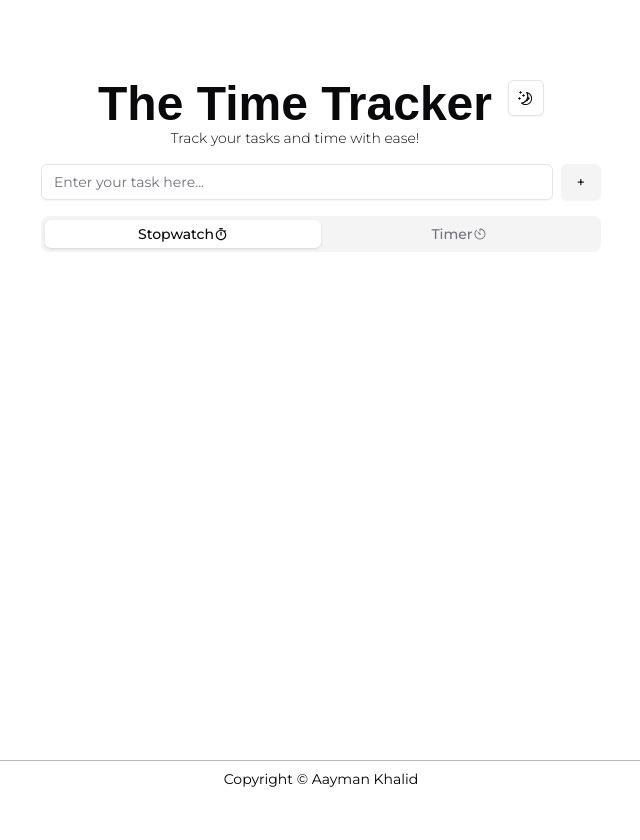
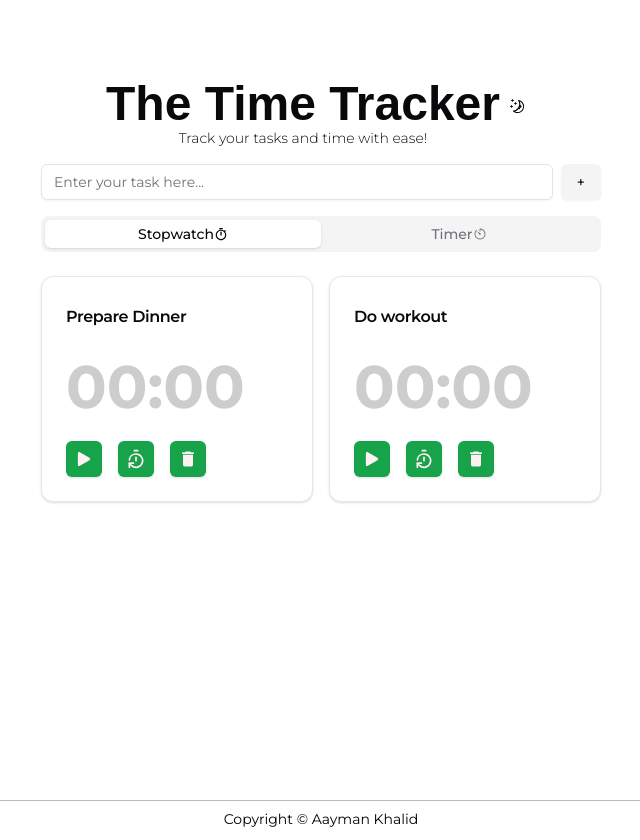
Before and after one commit to Aayman-star/thetimetracker, a Next.js app: page / in a window 1280 px wide. Shown: the whole page, without its empty margins (319-959 px from the left). Before the commit the page ends 800 px from the top, so only its background shows below. Built offline with nearby package versions, Linux system fonts and the light colour scheme; a web font is replaced by a local one.

Commit message:
changed the name of the btn prop function from onClick to onbtnClick

```diff
--- a/src/components/Buttons.tsx
+++ b/src/components/Buttons.tsx
@@ -5,52 +5,52 @@ import { FaStop, FaPlay } from "react-icons/fa";
 import { SunIcon } from "@radix-ui/react-icons";
 import { MoonIcon } from "@radix-ui/react-icons";
 //For theme buttons
-type themeProp = {
-  onClick: () => void;
+type BtnProp = {
+  onbtnClick: () => void;
 };
-export const StartButton = () => {
+export const StartButton = ({ onbtnClick }: BtnProp) => {
   return (
-    <Button size="icon" className="">
+    <Button onClick={onbtnClick} size="icon" className="">
       <FaPlay />
     </Button>
   );
 };
 
-export const StopButton = () => {
+export const StopButton = ({ onbtnClick }: BtnProp) => {
   return (
-    <Button size="icon" className="">
+    <Button onClick={onbtnClick} size="icon" className="">
       <FaStop />
     </Button>
   );
 };
 
-export const ResetButton = () => {
+export const ResetButton = ({ onbtnClick }: BtnProp) => {
   return (
-    <Button size="icon" className="">
-      <LuTimerReset />
+    <Button onClick={onbtnClick} size="icon" className="">
+      <LuTimerReset className="text-xl" />
     </Button>
   );
 };
 export const DeleteButton = () => {
   return (
     <Button size="icon" className="">
-      <MdDelete />
+      <MdDelete className="text-xl" />
     </Button>
   );
 };
 
-export const LightMode = ({ onClick }: themeProp) => {
+export const LightMode = ({ onbtnClick }: BtnProp) => {
   return (
-    <Button onClick={onClick} size="icon" variant="outline">
+    <Button onClick={onbtnClick} size="icon" variant="ghost">
       <SunIcon className="text-foreground" />
     </Button>
   );
 };
 
-export const DarkMode = ({ onClick }: themeProp) => {
+export const DarkMode = ({ onbtnClick }: BtnProp) => {
   return (
-    <Button onClick={onClick} size="icon" variant="outline">
-      <MoonIcon className="text-foreground" />
+    <Button onClick={onbtnClick} size="icon" variant="ghost">
+      <MoonIcon className="text-foreground " />
     </Button>
   );
 };
--- a/src/components/Main.tsx
+++ b/src/components/Main.tsx
@@ -27,7 +27,7 @@ const Main = () => {
           action="post">
           <Input
             type="text"
-            className="placeholder-zinc-500 placeholder-opacity-50 outline-none text-zinc-300"
+            className="placeholder-foreground placeholder-opacity-50 outline-none text-foreground"
             placeholder="Enter your task here..."
             value={text}
             onChange={(e) => setText(e.target.value)}
--- a/src/components/StopWatch.tsx
+++ b/src/components/StopWatch.tsx
@@ -1,23 +1,24 @@
 "use client";
 import React, { useState } from "react";
-import { StartButton, StopButton, ResetButton, DeleteButton } from "./Buttons";
-import {
-  Card,
-  CardContent,
-  CardFooter,
-  CardHeader,
-  CardTitle,
-} from "./ui/card";
+import StopWatchComponent from "./StopWatchComponent";
 import { Data } from "@/lib/Data";
 type TextProp = {
   task: Data[];
 };
 
 export const StopWatch = ({ task }: TextProp) => {
-  const [time, setTime] = useState(0);
   return (
-    <div className="">
-      {/* <div>
+    <div className="grid grid-col-1 md:grid-cols-2 gap-4">
+      {" "}
+      {task.map((item, i) => (
+        <StopWatchComponent key={item.id} task={item.text} id={item.id} />
+      ))}
+    </div>
+  );
+};
+
+{
+  /* <div>
         {task.map((item, index) => (
           <Card
             key={index}
@@ -50,7 +51,5 @@ export const StopWatch = ({ task }: TextProp) => {
             </CardFooter>
           </Card>
         ))}
-      </div> */}
-    </div>
-  );
-};
+      </div> */
+}
--- a/src/components/StopWatchComponent.tsx
+++ b/src/components/StopWatchComponent.tsx
@@ -64,12 +64,12 @@ const StopWatchComponent = ({ id, task }: WatchProp) => {
       </CardContent>
       <CardFooter className="flex items-center gap-x-4">
         {watchCheck ? (
-          <StopButton onClick={stopWatch} />
+          <StopButton onbtnClick={stopWatch} />
         ) : (
-          <StartButton onClick={startWatch} />
+          <StartButton onbtnClick={startWatch} />
         )}
 
-        <ResetButton onClick={resetWatch} />
+        <ResetButton onbtnClick={resetWatch} />
         <DeleteButton />
       </CardFooter>
     </Card>
--- a/src/components/TheTimeTrackerApp.tsx
+++ b/src/components/TheTimeTrackerApp.tsx
@@ -12,9 +12,9 @@ import { LightMode, DarkMode } from "./Buttons";
 const TheTimeTrackerApp = () => {
   const { theme, setTheme } = useTheme();
   return (
-    <main className="w-full h-[95vh]   p-20 bg-background">
+    <main className="w-full min-h-screen p-10 md:p-20 bg-background">
       <div className="flex flex-col items-center w-full">
-        <div className="flex  gap-x-4">
+        <div className="flex">
           <h1
             className={`${almendra.className} text-foreground font-bold  text-[1.5rem]  md:text-5xl`}>
             The Time Tracker
@@ -23,16 +23,17 @@ const TheTimeTrackerApp = () => {
               Track your tasks and time with ease!
             </span>
           </h1>
-
+          <div className="md:mt-2">
             {theme === "dark" ? (
               <LightMode
-              onClick={() => setTheme(theme === "dark" ? "light" : "dark")}
+                onbtnClick={() => setTheme(theme === "dark" ? "light" : "dark")}
               />
             ) : (
               <DarkMode
-              onClick={() => setTheme(theme === "dark" ? "light" : "dark")}
+                onbtnClick={() => setTheme(theme === "dark" ? "light" : "dark")}
               />
             )}
+          </div>
         </div>
 
         <div className="my-4 w-full">
--- a/src/components/Timer.tsx
+++ b/src/components/Timer.tsx
@@ -1,16 +1,15 @@
-import React from "react";
 import { Data } from "@/lib/Data";
+import TimerComponent from "./TimerComponent";
+
 type TextProp = {
   task: Data[];
 };
 
 const Timer = ({ task }: TextProp) => {
   return (
-    <div>
+    <div className="grid grid-col-1 md:grid-cols-2 gap-4">
       {task.map((item, i) => (
-        <p key={i} className="text-foreground  font-light my-2">
-          {item.text}
-        </p>
+        <TimerComponent key={item.id} task={item.text} id={item.id} />
       ))}
     </div>
   );
--- a/src/components/TimerComponent.tsx
+++ b/src/components/TimerComponent.tsx
@@ -73,12 +73,12 @@ const TimerComponent = ({ id, task }: TimerProp) => {
         </CardContent>
         <CardFooter className="flex items-center gap-x-4">
           {timerCheck ? (
-            <StopButton onClick={stopTimer} />
+            <StopButton onbtnClick={stopTimer} />
           ) : (
-            <StartButton onClick={countdown} />
+            <StartButton onbtnClick={countdown} />
           )}
 
-          <ResetButton onClick={resetTimer} />
+          <ResetButton onbtnClick={resetTimer} />
           <DeleteButton />
         </CardFooter>
       </Card>
```
Lines whose indentation alone changed are shown as unchanged.
